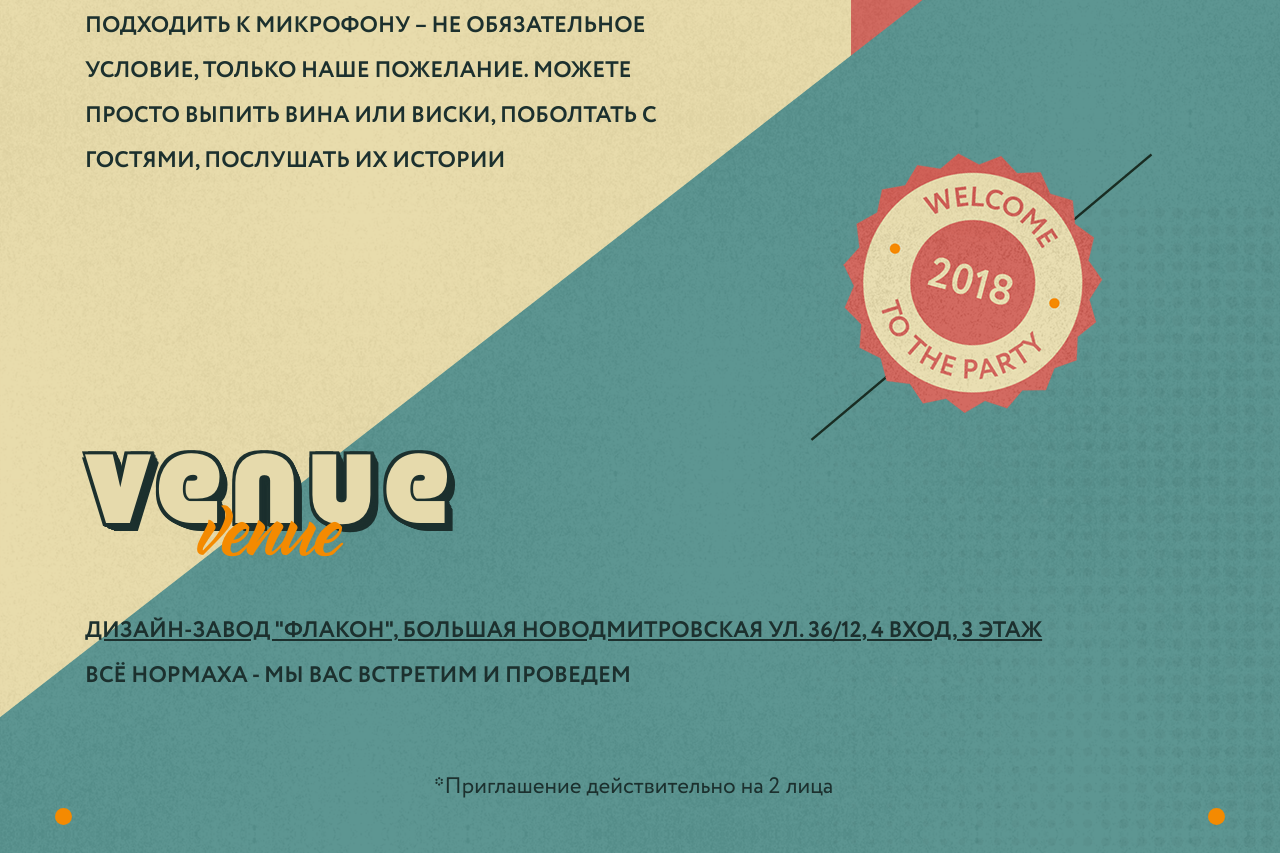
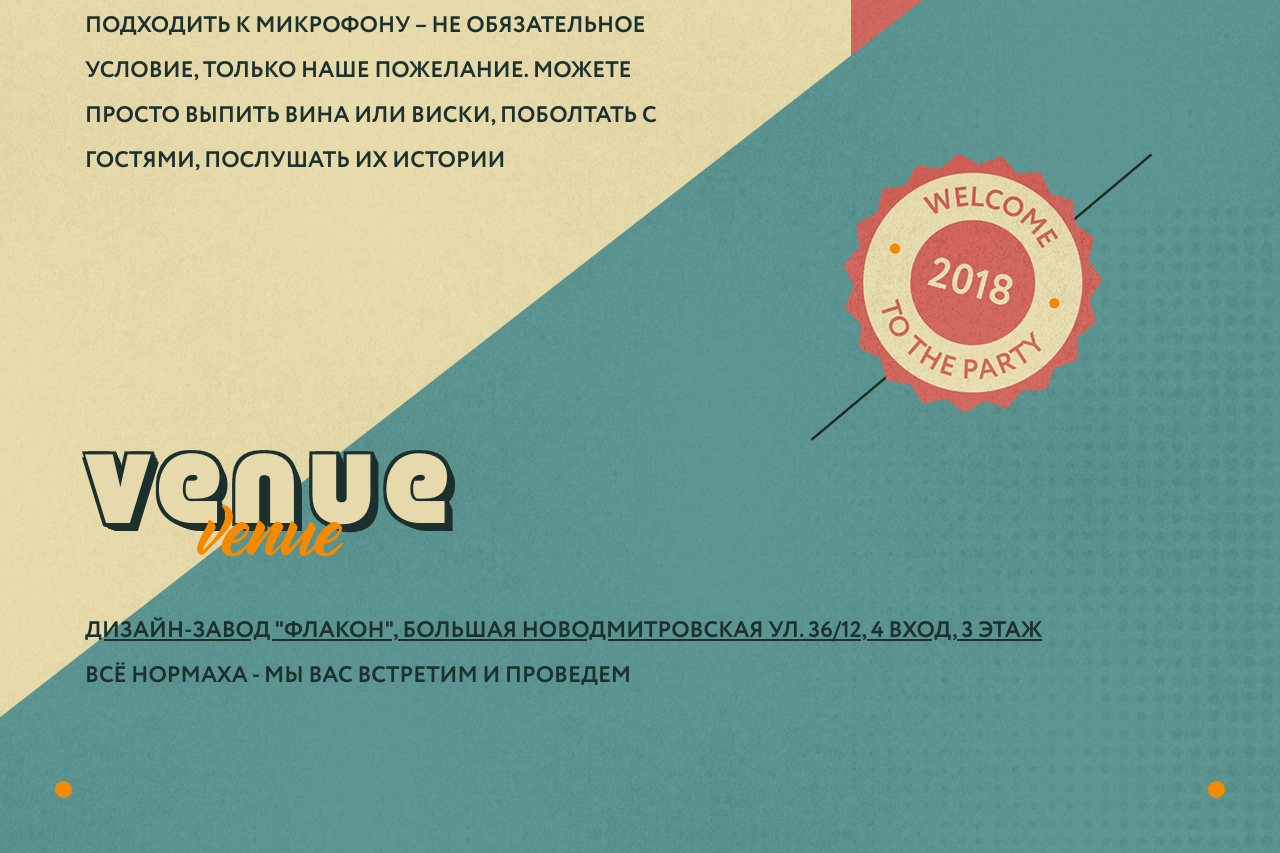
Before and after one commit to ned4ded/krypton.ru, a website: page src/pages/crypto-fuck-up-evening.html in a window 1280 px wide. Shown: the part 6951-7804 px from the top of the page. Drawn offline with Linux system fonts and the light colour scheme; files that its build step writes are made by us from their sources; files whose address does not match are found by name.

Commit message:
Revert "add footnote markup"
This reverts commit 0f0e0ac8e65856d383d7a935dd2b16c91a2eed2a

```diff
--- a/src/pages/crypto-fuck-up-evening.html
+++ b/src/pages/crypto-fuck-up-evening.html
@@ -323,16 +323,24 @@
             </span>
           </div>
         </div>
-
-        <div class="col-12 about-us__block">
-          <p class="about-us__footnote">
-            <span class="about-us__footnote-star">Приглашение</span>
-            <span class="">действительно на 2 лица</span>
-          </p>
-        </div>
       </div>
     </div>
   </div>
+
+
+
+  <!-- <script src="https://code.jquery.com/jquery-3.3.1.min.js" integrity="sha256-FgpCb/KJQlLNfOu91ta32o/NMZxltwRo8QtmkMRdAu8=" crossorigin="anonymous"></script>
+  <script>window.jQuery || document.write('<script src="js/vendor/jquery-3.3.1.min.js"><\/script>')</script>
+  <script src="https://cdnjs.cloudflare.com/ajax/libs/popper.js/1.14.3/umd/popper.min.js" integrity="sha384-ZMP7rVo3mIykV+2+9J3UJ46jBk0WLaUAdn689aCwoqbBJiSnjAK/l8WvCWPIPm49" crossorigin="anonymous"></script>
+  <script>
+    (typeof Popper) == 'function' || document.write('<script src="js/vendor/popper.min.js"><\/script>')
+  </script>
+  <script src="https://stackpath.bootstrapcdn.com/bootstrap/4.1.3/js/bootstrap.min.js" integrity="sha384-ChfqqxuZUCnJSK3+MXmPNIyE6ZbWh2IMqE241rYiqJxyMiZ6OW/JmZQ5stwEULTy" crossorigin="anonymous"></script>
+  <script>
+    (typeof $().modal) == 'function' || document.write('<script src="js/vendor/bootstrap.min.js"><\/script>')
+  </script>
+
+  <script src="js/main.js"></script> -->
 </body>
 
 </html>
--- a/src/styles/modules/crypto-fuck-up-evening/blocks/_about-us.scss
+++ b/src/styles/modules/crypto-fuck-up-evening/blocks/_about-us.scss
@@ -6,80 +6,72 @@
   }
 
   &:before {
+    display: block;
+    content: '';
+    width: 17px;
+    height: 17px;
+    background-color: $text-color-orange;
     position: absolute;
     bottom: 0;
     left: -95px;
+    border-radius: 100%;
 
-    display: block;
-
-    width: 17px;
-    height: 17px;
-
-    content: '';
-
-    border-radius: 100%;
-    background-color: $text-color-orange;
+    @media(max-width: 1440px) {
+      left: -15px;
+    }
 
     @include respond-to(md) {
       bottom: 15px;
     }
+
     @include respond-to(sm) {
       left: 15px;
-    }
-
-    @media(max-width: 1440px) {
-      left: -15px;
     }
   }
 
   &:after {
-    position: absolute;
-    right: -95px;
-    bottom: 0;
-
     display: block;
-
+    content: '';
     width: 17px;
     height: 17px;
+    background-color: $text-color-orange;
+    position: absolute;
+    bottom: 0;
+    right: -95px;
+    border-radius: 100%;
 
-    content: '';
-
-    border-radius: 100%;
-    background-color: $text-color-orange;
+    @media(max-width: 1440px) {
+      right: -15px;
+    }
 
     @include respond-to(md) {
       bottom: 15px;
     }
+
     @include respond-to(sm) {
       right: 15px;
-    }
-
-    @media(max-width: 1440px) {
-      right: -15px;
     }
   }
 
   &__heading {
+    padding-top: 240px;
     margin-bottom: 75px;
-    padding-top: 240px;
 
     @include respond-to(lg) {
       padding-top: 0;
     }
+
     @include respond-to(md) {
+      text-align: center;
       display: block;
-
       margin-bottom: 50px;
-
-      text-align: center;
     }
   }
 
   &__link {
+    text-decoration: underline;
+    color: $text-color-green-dark;
     transition: all ease-in .1s;
-    text-decoration: underline;
-
-    color: $text-color-green-dark;
 
     &:hover {
       color: white;
@@ -92,42 +84,37 @@
 
   &__img {
     position: relative;
-
     width: 100%;
     height: auto;
 
     &--seal {
       top: -30px;
       right: -125px;
-
       max-width: 343px;
-
-      @include respond-to(lg) {
-        top: auto;
-        right: auto;
-
-        display: block;
-
-        margin-top: 65px;
-        margin-right: 20px;
-        margin-left: auto;
-      }
-      @include respond-to(md) {
-        margin: 0 auto 0;
-      }
 
       @media (max-width: 1440px) {
         right: -60px;
+      }
+
+      @include respond-to(lg) {
+        right: auto;
+        top: auto;
+        margin-top: 65px;
+        margin-left: auto;
+        display: block;
+        margin-right: 20px;
+      }
+
+      @include respond-to(md) {
+        margin: 0 auto 0;
       }
     }
 
     &--logo {
       display: block;
-
       margin: auto;
       margin: 70px auto 43px;
       padding-left: 137px;
-
       text-align: center;
 
       @include respond-to(md) {
@@ -138,17 +125,14 @@
   }
 
   &__paragraph {
-    margin: 0;
-    margin-bottom: 75px;
-
-    text-transform: uppercase;
-
-    color: $text-color-green-dark;
-
     font-family: $ff-circe;
     font-size: 22.5px;
     font-weight: 500;
+    color: $text-color-green-dark;
     line-height: 2;
+    text-transform: uppercase;
+    margin: 0;
+    margin-bottom: 100px;
 
     &-line {
       display: block;
@@ -157,31 +141,16 @@
         display: inline-block;
       }
     }
+
+  &__logo {
+    display: inline-block;
+    width: auto;
+
   }
 
-  &__footnote {
-    margin: 0;
-    margin-bottom: 25px;
+  &__block {
+    text-align: right;
+  }
 
-    text-align: center;
-
-    color: $text-color-green-dark;
-
-    font-family: $ff-circe;
-    font-size: 22.5px;
-    font-weight: 400;
-    line-height: 45px;
-    line-height: 1.2;
-
-
-    &-star {
-      position: relative;
-
-      margin-left: -13px;
-
-      &:before {
-        content: '*';
-      }
-    }
   }
 }
--- a/www/css/main.css
+++ b/www/css/main.css
@@ -1274,59 +1274,59 @@ body {
     .about-us {
       padding-bottom: 25px; } }
   .about-us:before {
+    display: block;
+    content: '';
+    width: 17px;
+    height: 17px;
+    background-color: #f48a01;
     position: absolute;
     bottom: 0;
     left: -95px;
-    display: block;
-    width: 17px;
-    height: 17px;
-    content: '';
-    border-radius: 100%;
-    background-color: #f48a01; }
+    border-radius: 100%; }
+    @media (max-width: 1440px) {
+      .about-us:before {
+        left: -15px; } }
     @media (max-width: 991.98px) {
       .about-us:before {
         bottom: 15px; } }
     @media (max-width: 767.98px) {
       .about-us:before {
         left: 15px; } }
-    @media (max-width: 1440px) {
-      .about-us:before {
-        left: -15px; } }
   .about-us:after {
-    position: absolute;
-    right: -95px;
-    bottom: 0;
     display: block;
+    content: '';
     width: 17px;
     height: 17px;
-    content: '';
-    border-radius: 100%;
-    background-color: #f48a01; }
+    background-color: #f48a01;
+    position: absolute;
+    bottom: 0;
+    right: -95px;
+    border-radius: 100%; }
+    @media (max-width: 1440px) {
+      .about-us:after {
+        right: -15px; } }
     @media (max-width: 991.98px) {
       .about-us:after {
         bottom: 15px; } }
     @media (max-width: 767.98px) {
       .about-us:after {
         right: 15px; } }
-    @media (max-width: 1440px) {
-      .about-us:after {
-        right: -15px; } }
   .about-us__heading {
-    margin-bottom: 75px;
-    padding-top: 240px; }
+    padding-top: 240px;
+    margin-bottom: 75px; }
     @media (max-width: 1199.98px) {
       .about-us__heading {
         padding-top: 0; } }
     @media (max-width: 991.98px) {
       .about-us__heading {
+        text-align: center;
         display: block;
-        margin-bottom: 50px;
-        text-align: center; } }
+        margin-bottom: 50px; } }
   .about-us__link {
+    text-decoration: underline;
+    color: #1c302e;
     -webkit-transition: all ease-in .1s;
-    transition: all ease-in .1s;
-    text-decoration: underline;
-    color: #1c302e; }
+    transition: all ease-in .1s; }
     .about-us__link:hover {
       color: white; }
     .about-us__link:active {
@@ -1339,20 +1339,20 @@ body {
       top: -30px;
       right: -125px;
       max-width: 343px; }
+      @media (max-width: 1440px) {
+        .about-us__img--seal {
+          right: -60px; } }
       @media (max-width: 1199.98px) {
         .about-us__img--seal {
+          right: auto;
           top: auto;
-          right: auto;
+          margin-top: 65px;
+          margin-left: auto;
           display: block;
-          margin-top: 65px;
-          margin-right: 20px;
-          margin-left: auto; } }
+          margin-right: 20px; } }
       @media (max-width: 991.98px) {
         .about-us__img--seal {
           margin: 0 auto 0; } }
-      @media (max-width: 1440px) {
-        .about-us__img--seal {
-          right: -60px; } }
     .about-us__img--logo {
       display: block;
       margin: auto;
@@ -1364,31 +1364,21 @@ body {
           margin: 30px auto 60px;
           padding-left: 0; } }
   .about-us__paragraph {
-    margin: 0;
-    margin-bottom: 75px;
-    text-transform: uppercase;
-    color: #1c302e;
     font-family: "Circe", sans-serif;
     font-size: 22.5px;
     font-weight: 500;
-    line-height: 2; }
+    color: #1c302e;
+    line-height: 2;
+    text-transform: uppercase;
+    margin: 0;
+    margin-bottom: 100px; }
     .about-us__paragraph-line {
       display: block; }
       @media (max-width: 1199.98px) {
         .about-us__paragraph-line {
           display: inline-block; } }
-  .about-us__footnote {
-    margin: 0;
-    margin-bottom: 25px;
-    text-align: center;
-    color: #1c302e;
-    font-family: "Circe", sans-serif;
-    font-size: 22.5px;
-    font-weight: 400;
-    line-height: 45px;
-    line-height: 1.2; }
-    .about-us__footnote-star {
-      position: relative;
-      margin-left: -13px; }
-      .about-us__footnote-star:before {
-        content: '*'; }
+    .about-us__paragraph__logo {
+      display: inline-block;
+      width: auto; }
+    .about-us__paragraph__block {
+      text-align: right; }
```
Also changed, not shown: www/crypto-fuck-up-evening.html (+15 -7 lines).
